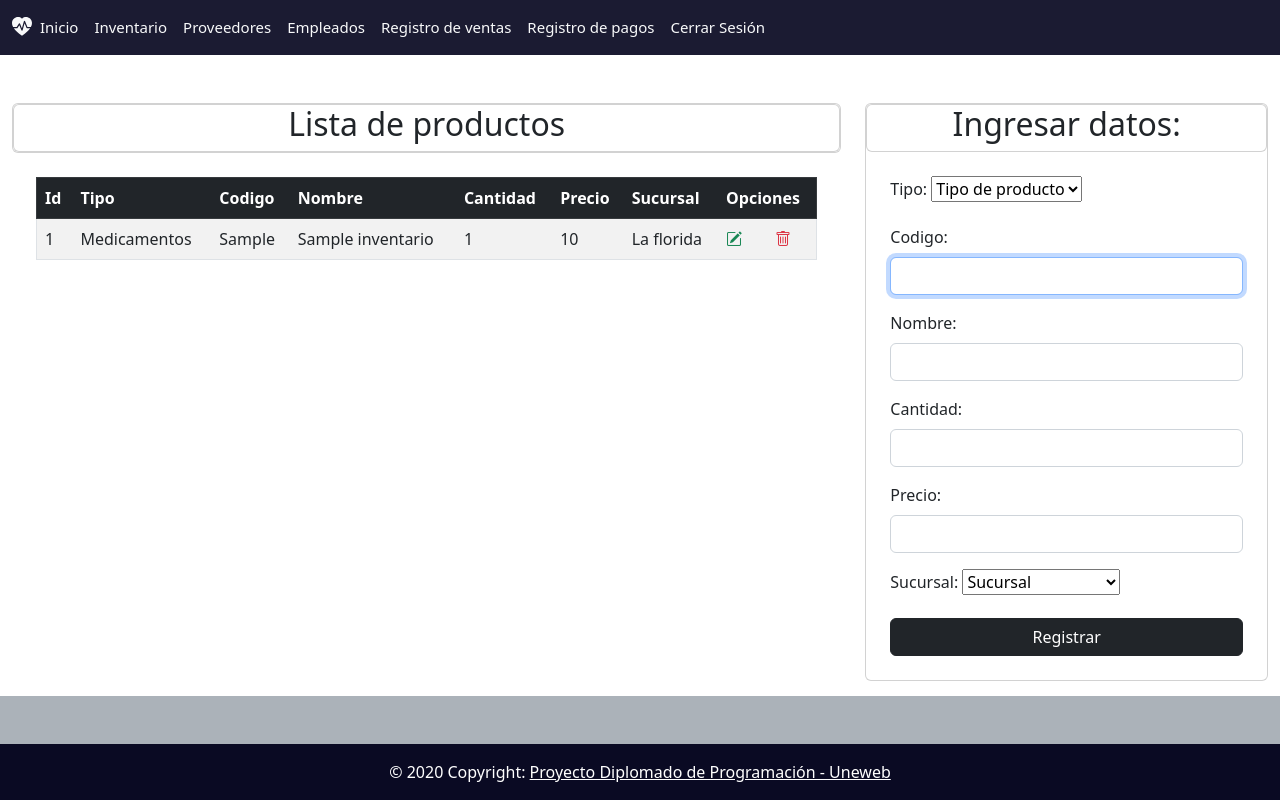
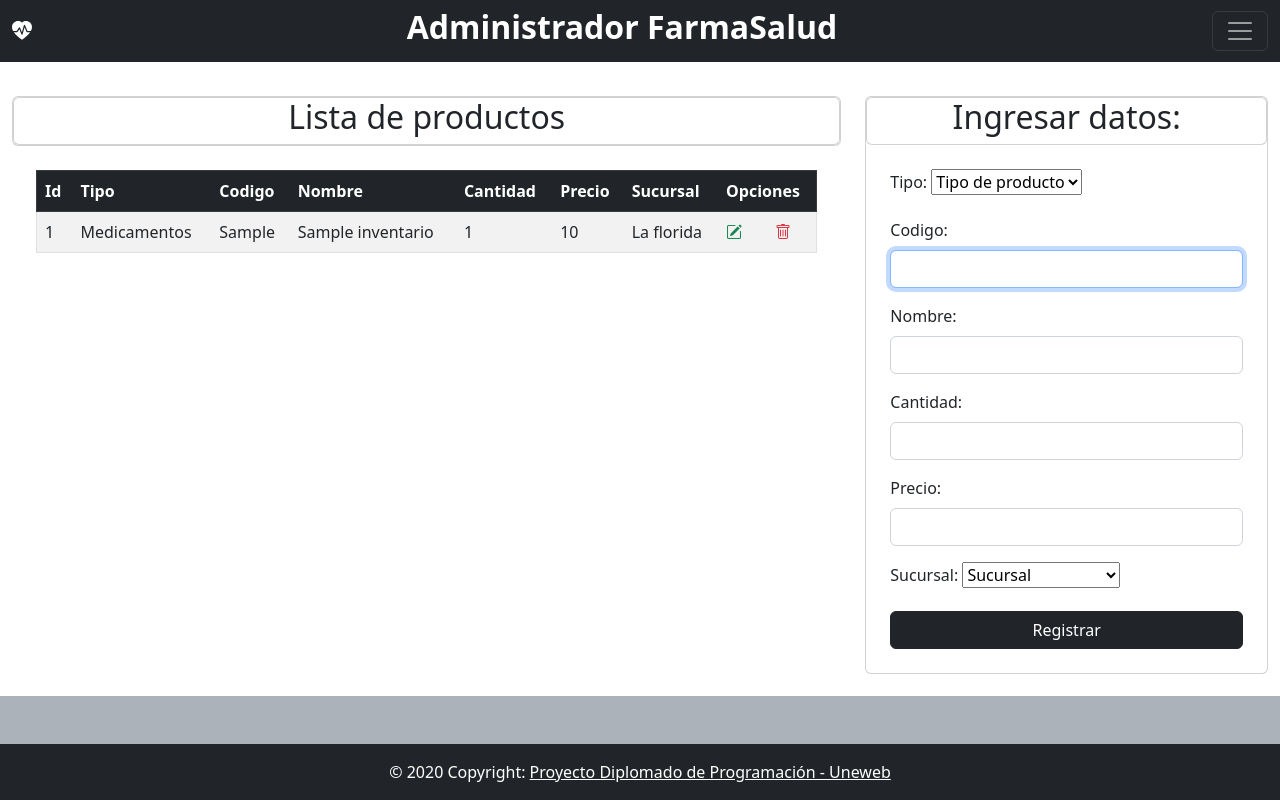
Before and after one commit to lixyleon/Proyecto_Uneweb_Farmacia, a PHP site: page /Proyecto_Uneweb_Farmacia/administrador/seccion/crud_productos/inventario.php in a window 1280 px wide. Run offline with PHP 8.4, Linux system fonts and the light colour scheme; the visitor is signed in with stand-in values (Sample User, id 1); data comes from the database, SQL or seed files in the repository; tables that the repository leaves empty or names only in its code hold one stand-in row (values such as "Sample post").

Commit message:
Cambios de diseño en administrador Navbar y tablas Se modifica el diseño del Navbar del Administrador Se agregan clases a las tablas que muestran los registros de base de datos para que no se muestren cuando la pantalla es pequeña.

```diff
--- a/administrador/seccion/crud_empleados/empleados.php
+++ b/administrador/seccion/crud_empleados/empleados.php
@@ -66,13 +66,13 @@ $listaempleados = $sentencia->fetchAll(PDO::FETCH_OBJ);
 
             <!-- fin alerta-->
 
-            <div class="card">
+            <div class="card d-none d-md-block">
                 <div class="card header">
                     <h2 class="text-center"> Lista de Empleados </h2>
                 </div>
             </div>
             <div class="p-4">
-                <div class="table-responsive aling-middle table-bordered">
+                <div class="table-responsive aling-middle table-bordered d-none d-md-block">
                     <table class="table table-striped">
                         <thead class="table-dark">
                             <tr>
--- a/administrador/seccion/crud_pagos/pagos.php
+++ b/administrador/seccion/crud_pagos/pagos.php
@@ -66,13 +66,13 @@ $listapagos = $sentencia->fetchAll(PDO::FETCH_OBJ);
 
             <!-- fin alerta-->
 
-            <div class="card">
+            <div class="card d-none d-md-block">
                 <div class="card header">
                     <h2 class="text-center"> Registro de pagos a proveedores </h2>
                 </div>
             </div>
             <div class="p-4">
-                <div class="table-responsive aling-middle table-bordered ">
+                <div class="table-responsive aling-middle table-borderedd-none d-md-block">
                     <table class="table table-striped">
                         <thead class="table-dark">
                             <tr>
--- a/administrador/seccion/crud_productos/inventario.php
+++ b/administrador/seccion/crud_productos/inventario.php
@@ -66,13 +66,13 @@ $listaproducto = $sentencia->fetchAll(PDO::FETCH_OBJ);
 
             <!-- fin alerta-->
 
-            <div class="card">
+            <div class="card d-none d-md-block">
                 <div class="card header">
                     <h2 class="text-center"> Lista de productos </h2>
                 </div>
             </div>
             <div class="p-4">
-                <div class="table-responsive aling-middle table-bordered">
+                <div class="table-responsive aling-middle table-bordered d-none d-md-block">
                     <table class="table table-striped">
                         <thead class="table-dark">
                             <tr>
--- a/administrador/seccion/crud_proveedores/proveedores.php
+++ b/administrador/seccion/crud_proveedores/proveedores.php
@@ -66,13 +66,13 @@ $listaproveedor = $sentencia->fetchAll(PDO::FETCH_OBJ);
 
             <!-- fin alerta-->
 
-            <div class="card">
+            <div class="card d-none d-md-block ">
                 <div class="card header">
                     <h2 class="text-center"> Lista de Proveedores </h2>
                 </div>
             </div>
             <div class="p-4">
-                <div class="table-responsive aling-middle table-bordered">
+                <div class="table-responsive aling-middle table-bordered d-none d-md-block">
                     <table class="table table-striped">
                         <thead class="table-dark">
                             <tr>
--- a/administrador/seccion/crud_ventas/ventas.php
+++ b/administrador/seccion/crud_ventas/ventas.php
@@ -66,13 +66,13 @@ $listaventas = $sentencia->fetchAll(PDO::FETCH_OBJ);
 
             <!-- fin alerta-->
 
-            <div class="card">
+            <div class="card d-none d-md-block">
                 <div class="card header">
                     <h2 class="text-center"> Ventas </h2>
                 </div>
             </div>
             <div class="p-4">
-                <div class="table-responsive aling-middle table-bordered " >
+                <div class="table-responsive aling-middle table-bordered d-none d-md-block" >
                     <table class="table table-striped">
                         <thead class="table-dark">
                             <tr>
--- a/administrador/template/cabecera.php
+++ b/administrador/template/cabecera.php
@@ -1,10 +1,10 @@
 <?php
 session_start();
-    if(empty($_SESSION['usuario'])) {
-      header('location: index.php?mensaje=falta');
-      exit();
-  }
-  ?>
+if (empty($_SESSION['usuario'])) {
+    header('location: index.php?mensaje=falta');
+    exit();
+}
+?>
 <!doctype html>
 <html lang="es">
 
@@ -20,7 +20,7 @@ session_start();
 $url = "http://" . $_SERVER['HTTP_HOST'] . "/Proyecto_Uneweb_Farmacia"
 ?>
 
-
+<!--
 <nav class="navbar navbar-expand-lg bg-body-tertiary" style="background-color: #1b1b32;">
     <div class="container-fluid">
         <button class="navbar-toggler" type="button" data-bs-toggle="collapse" data-bs-target="#navbarTogglerDemo01" aria-controls="navbarTogglerDemo01" aria-expanded="false" aria-label="Toggle navigation">
@@ -58,8 +58,60 @@ $url = "http://" . $_SERVER['HTTP_HOST'] . "/Proyecto_Uneweb_Farmacia"
         </div>
     </div>
 </nav>
+<br>
+<br> -->
+<nav class="navbar navbar-dark bg-dark fixed-top">
+    <div class="container-fluid">
+        <svg xmlns="http://www.w3.org/2000/svg" width="20" height="20" fill="currentColor" class="bi bi-heart-pulse-fill text-white" viewBox="0 0 16 16">
+            <path d="M1.475 9C2.702 10.84 4.779 12.871 8 15c3.221-2.129 5.298-4.16 6.525-6H12a.5.5 0 0 1-.464-.314l-1.457-3.642-1.598 5.593a.5.5 0 0 1-.945.049L5.889 6.568l-1.473 2.21A.5.5 0 0 1 4 9H1.475Z" />
+            <path d="M.88 8C-2.427 1.68 4.41-2 7.823 1.143c.06.055.119.112.176.171a3.12 3.12 0 0 1 .176-.17C11.59-2 18.426 1.68 15.12 8h-2.783l-1.874-4.686a.5.5 0 0 0-.945.049L7.921 8.956 6.464 5.314a.5.5 0 0 0-.88-.091L3.732 8H.88Z" />
+        </svg>
+        <p>
+        <h2 class="text-white"> <strong>Administrador FarmaSalud</strong> </h2>
+        </p>
+
+        <button class="navbar-toggler" type="button" data-bs-toggle="offcanvas" data-bs-target="#offcanvasDarkNavbar" aria-controls="offcanvasDarkNavbar" aria-label="Toggle navigation">
+            <span class="navbar-toggler-icon"></span>
+        </button>
+        <div class="offcanvas offcanvas-end text-bg-dark" tabindex="-1" id="offcanvasDarkNavbar" aria-labelledby="offcanvasDarkNavbarLabel">
+            <div class="offcanvas-header">
+                <h5 class="offcanvas-title" id="offcanvasDarkNavbarLabel">Componentes</h5>
+                <button type="button" class="btn-close btn-close-white" data-bs-dismiss="offcanvas" aria-label="Close"></button>
+            </div>
+            <div class="offcanvas-body">
+                <ul class="navbar-nav justify-content-end flex-grow-1 pe-3">
+                    <li class="nav-item">
+                        <a class="nav-link active" aria-current="page" href="<?php echo $url . "/administrador/inicio.php"; ?> ">Inicio</a>
+                    </li>
+                    <li class="nav-item">
+                        <a class="nav-link" href="#">Imagenes</a>
+                    </li>
+                    <li class="nav-item">
+                        <a class="nav-link" href="#">Reportes</a>
+                    </li>
+                    <li class="nav-item dropdown">
+                        <a class="nav-link dropdown-toggle" href="#" role="button" data-bs-toggle="dropdown" aria-expanded="false">
+                            Tablas
+                        </a>
+                        <ul class="dropdown-menu dropdown-menu-dark">
+                            <li><a class="dropdown-item" href="<?php echo $url . "/administrador/seccion/crud_productos/inventario.php"; ?>">Inventario</a></li>
+                            <li><a class="dropdown-item" href="<?php echo $url . "/administrador/seccion/crud_proveedores/proveedores.php"; ?> ">Proveedores</a></li>
+                            <li><a class="dropdown-item" href="<?php echo $url . "/administrador/seccion/crud_empleados/empleados.php"; ?>">Empleados</a></li>
+                            <li><a class="dropdown-item" href="<?php echo $url . "/administrador/seccion/crud_ventas/ventas.php"; ?>">Registro de ventas</a></li>
+                            <li><a class="dropdown-item" href="<?php echo $url . "/administrador/seccion/crud_pagos/pagos.php"; ?>">Registro de pagos</a></li>
+                        </ul>
+                    </li>
+                    <li class="nav-item">
+                        <a class="nav-link" href="<?php echo $url . "/administrador/cerrarSesion.php"; ?>">Cerrar Sesión</a>
+                    </li>
+                </ul>
+            </div>
+        </div>
+    </div>
+</nav>
+<br>
+<br>
 
 <body>
     <div>
-
         <div>
--- a/administrador/template/pie.php
+++ b/administrador/template/pie.php
@@ -8,7 +8,7 @@
   <!-- Grid container -->
 
   <!-- Copyright -->
-  <div class="text-center p-3" style="background-color: #0a0a23;">
+  <div class="text-center p-3" style="background-color: #212529;">
     © 2020 Copyright:
     <a class="text-white" href="#">Proyecto Diplomado de Programación - Uneweb </a>
   </div>
```
